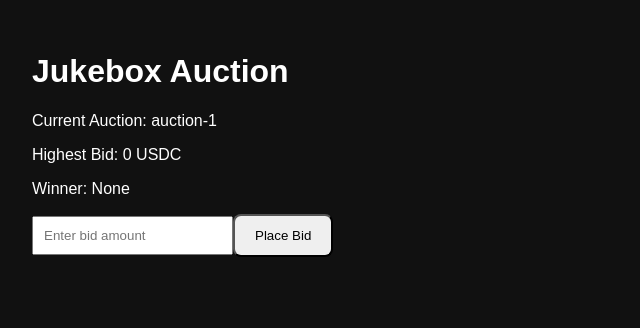
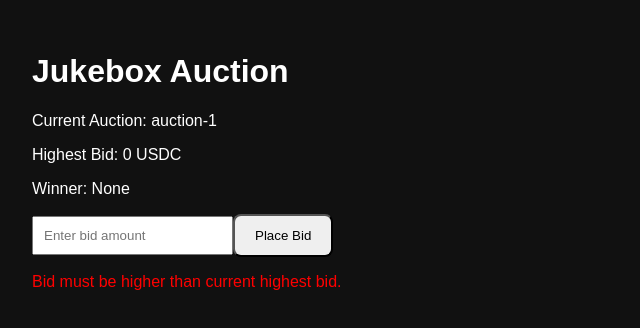
Before and after one commit to ceskam/Jukebox-Auction, a Next.js app in the folder apps/web/: page / in a window 1280 px wide. Both pictures are taken after a click on the button "Place Bid". Shown: the top 328 px of the page, without its empty margins (0-640 px from the left). Built offline with nearby package versions, Linux system fonts and the light colour scheme.

Commit message:
Update BidButton.tsx

```diff
--- a/apps/web/BidButton.tsx
+++ b/apps/web/BidButton.tsx
@@ -4,9 +4,12 @@
 
 export default function BidButton() {
   const [amount, setAmount] = useState("");
+  const [message, setMessage] = useState("");
 
   async function placeBid() {
-    await fetch("/api/bid", {
+    setMessage("");
+
+    const res = await fetch("/api/bid", {
       method: "POST",
       headers: {
         "Content-Type": "application/json",
@@ -16,6 +19,13 @@
         wallet: "demo-wallet",
       }),
     });
+
+    const result = await res.json();
+
+    if (!result.success) {
+      setMessage(result.message);
+      return;
+    }
 
     window.location.reload();
   }
@@ -29,9 +39,13 @@
         onChange={(e) => setAmount(e.target.value)}
       />
 
-      <button onClick={placeBid}>
-        Place Bid
-      </button>
+      <button onClick={placeBid}>Place Bid</button>
+
+      {message && (
+        <p style={{ color: "red" }}>
+          {message}
+        </p>
+      )}
     </div>
   );
 }
```
